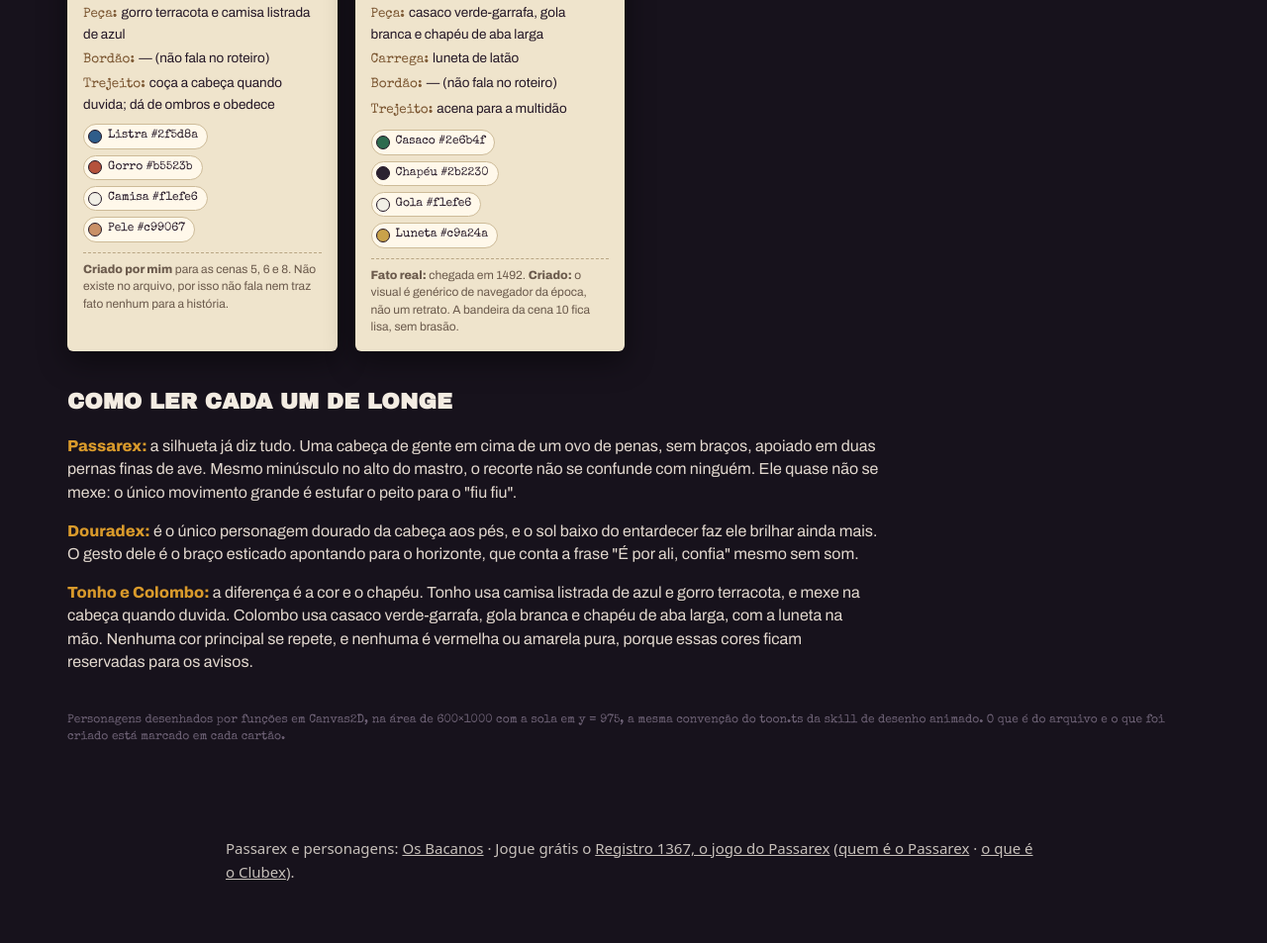
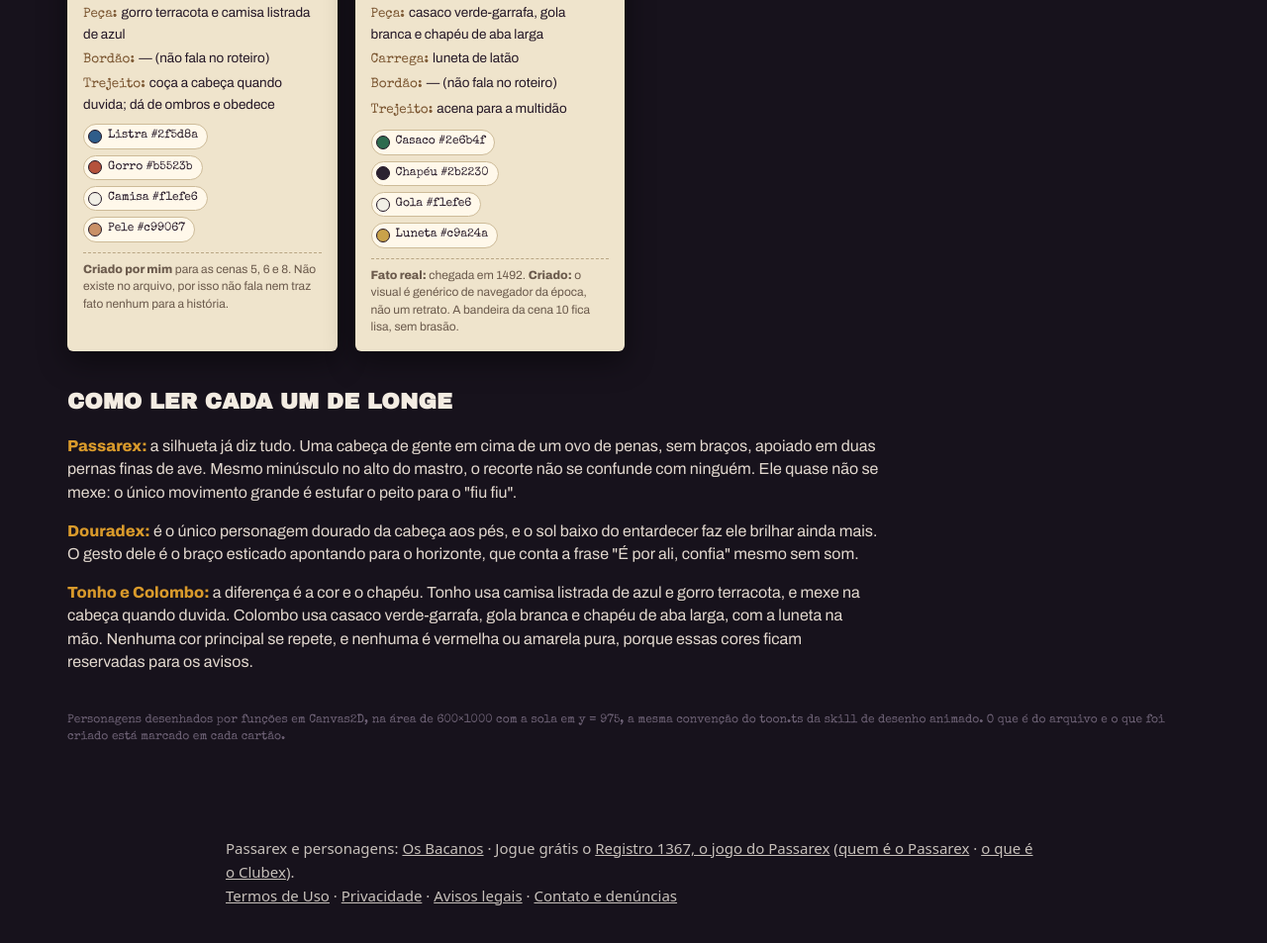
Before and after one commit to odavyyy/passarex, a plain HTML site: page elenco/index.html in a window 1280 px wide. Shown: the part 2244-3197 px from the top of the page at 99% size. Drawn offline with nearby package versions, Linux system fonts and the light colour scheme; animation ran at ten frames a second.

Commit message:
Links para Termos, Privacidade, Avisos e Contato
Co-Authored-By: Claude Opus 5.5 <noreply@anthropic.com>

```diff
--- a/elenco/index.html
+++ b/elenco/index.html
@@ -278,6 +278,6 @@ function loop(ms){const t=ms/1000;scene(t);
   requestAnimationFrame(loop)}
 requestAnimationFrame(loop);
 </script>
-<p style="max-width:860px;margin:30px auto 40px;padding:0 18px;font:15px/1.6 system-ui,sans-serif;opacity:.8">Passarex e personagens: <a href="https://www.instagram.com/os_bacanos67/" style="color:inherit">Os Bacanos</a> · Jogue grátis o <a href="https://odavyyy.github.io/registro-1367/" style="color:inherit">Registro 1367, o jogo do Passarex</a> (<a href="https://odavyyy.github.io/registro-1367/passarex/" style="color:inherit">quem é o Passarex</a> · <a href="https://odavyyy.github.io/registro-1367/clubex/" style="color:inherit">o que é o Clubex</a>).</p>
+<p style="max-width:860px;margin:30px auto 40px;padding:0 18px;font:15px/1.6 system-ui,sans-serif;opacity:.8">Passarex e personagens: <a href="https://www.instagram.com/os_bacanos67/" style="color:inherit">Os Bacanos</a> · Jogue grátis o <a href="https://odavyyy.github.io/registro-1367/" style="color:inherit">Registro 1367, o jogo do Passarex</a> (<a href="https://odavyyy.github.io/registro-1367/passarex/" style="color:inherit">quem é o Passarex</a> · <a href="https://odavyyy.github.io/registro-1367/clubex/" style="color:inherit">o que é o Clubex</a>).<br><a style="color:inherit" href="https://odavyyy.github.io/registro-1367/termos/">Termos de Uso</a> · <a style="color:inherit" href="https://odavyyy.github.io/registro-1367/privacidade/">Privacidade</a> · <a style="color:inherit" href="https://odavyyy.github.io/registro-1367/avisos/">Avisos legais</a> · <a style="color:inherit" href="https://odavyyy.github.io/registro-1367/contato/">Contato e denúncias</a></p>
 </body>
 </html>
```
